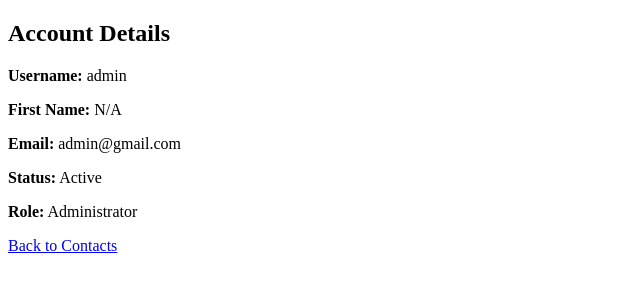
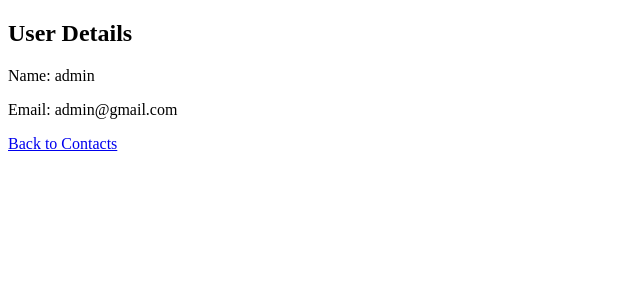
Before and after one commit to adithyaaneesh/python-contact-manager, a Django app: page /userprofile/ in a window 1280 px wide. Shown: the top 300 px of the page, without its empty margins (0-640 px from the left). Run offline with Django 5.2, Linux system fonts and the light colour scheme; a user stored in the database is signed in.

Commit message:
user profile

```diff
--- a/contact_app/templates/contact_home.html
+++ b/contact_app/templates/contact_home.html
@@ -9,6 +9,8 @@
     <h1>Contact List</h1>
     <a href="{% url 'addcontact' %}">Add Contact</a>
     <a href="{% url 'logout' %}">Logout</a>
+    <a href="{% url 'userprofile' %}">Profile</a>
+
     <table border="1px">
         <thead>
             <tr>
--- a/contact_app/templates/user_profile.html
+++ b/contact_app/templates/user_profile.html
@@ -1,83 +1,14 @@
-<!-- <!DOCTYPE html>
-<html lang="en">
-<head>
-    <meta charset="UTF-8">
-    <meta name="viewport" content="width=device-width, initial-scale=1.0">
-    <title>Document</title>
-</head>
-<body>
-    <h2>Account Details</h2>
-
-        <span> Username:</span>
-        <span>{{ user.username }}</span>
-
-        <span >First Name:</span>
-        <span>{% if user.first_name %}{{ user.first_name }}{% else %}N/A{% endif %}</span>
-
-        <span>Email:</span>
-        <span>{{ user.email }}</span>
-
-        <span> Status:</span>
-        <span>
-            {% if user.is_active %}
-            <span>Active</span>
-            {% else %}
-            <span>Inactive</span>
-            {% endif %}
-        </span>
-        <span> Role:</span>
-        <span>
-            {% if user.is_superuser %}
-            <span>Administrator</span>
-            {% else %}
-            <span>Standard User</span>
-            {% endif %}
-        </span>
-    </div>
-    <a href="{% url 'contact_list' %}" >Back to Contacts</a>
-    <a href="{% url 'edit_profile' %}">Edit Profile</a>
-</div>
-</body>
-</html> -->
-
 <!DOCTYPE html>
 <html lang="en">
 <head>
     <meta charset="UTF-8">
     <meta name="viewport" content="width=device-width, initial-scale=1.0">
-    <title>Account Details</title>
+    <title>User Details</title>
 </head>
 <body>
-    <h2>Account Details</h2>
-
-    <p><strong>Username:</strong> {{ user.username }}</p>
-
-    <p><strong>First Name:</strong>
-        {% if user.first_name %}
-            {{ user.first_name }}
-        {% else %}
-            N/A
-        {% endif %}
-    </p>
-
-    <p><strong>Email:</strong> {{ user.email }}</p>
-
-    <p><strong>Status:</strong>
-        {% if user.is_active %}
-            Active
-        {% else %}
-            Inactive
-        {% endif %}
-    </p>
-
-    <p><strong>Role:</strong>
-        {% if user.is_superuser %}
-            Administrator
-        {% else %}
-            Standard User
-        {% endif %}
-    </p>
-
-    <a href="{% url 'contact_list' %}">Back to Contacts</a>
+    <h2>User Details</h2>
+    <p>Name: {{ user.username }}</p>
+    <p>Email: {{ user.email }}</p>
+    <a href="{% url 'home' %}">Back to Contacts</a>
 </body>
 </html>
--- a/contact_app/views.py
+++ b/contact_app/views.py
@@ -96,4 +96,5 @@ def delete_contact(request, contact_id):
 
 @login_required
 def user_profile(request):
-    return render(request, 'user_profile.html', {'user': request.user})
+    user = request.user
+    return render(request, 'user_profile.html',{'user':user})
```
Also changed, not shown: db.sqlite3.
